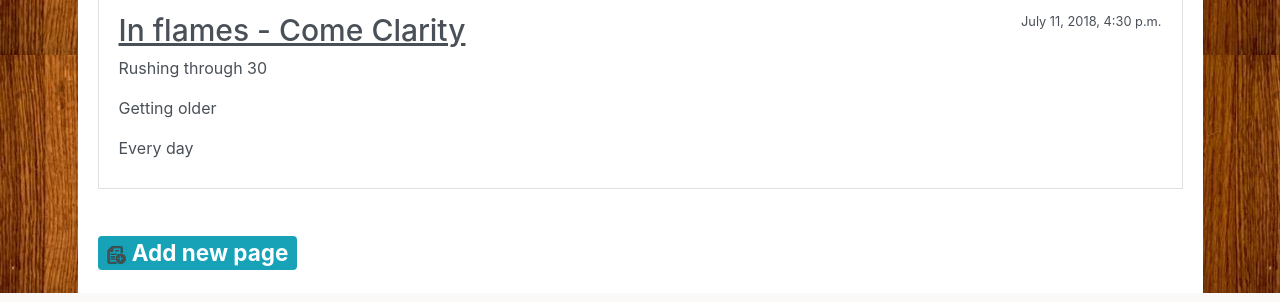
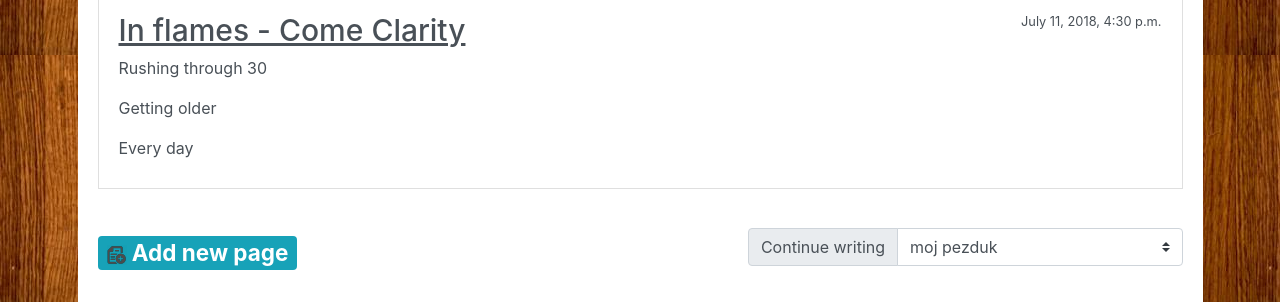
Before and after one commit to ssaprank/personal_wiki, a Django app: page / in a window 1280 px wide. Shown: the part 515-817 px from the top of the page. Run offline with Django 3.2, Linux system fonts and the light colour scheme; data comes from the database, SQL or seed files in the repository; both versions use the stored data as it was after the commit; some libraries are stand-ins or nearby versions.

Commit message:
wip pages list added

```diff
--- a/wiki/page/static/page/custom_js/create_page_script.js
+++ b/wiki/page/static/page/custom_js/create_page_script.js
@@ -125,7 +125,7 @@ $( document ).ready(function() {
 
     $("#id_tags").autocomplete({
         source: "api/get_page_tags",
-        minLength: 2,
+        minLength: 2
     });
 
     $("#id_tags").keyup(function(e) {
--- a/wiki/page/static/page/custom_js/index_page.js
+++ b/wiki/page/static/page/custom_js/index_page.js
@@ -36,9 +36,12 @@ $( document ).ready(function() {
 		$.get("api/get_search_pages/", data, function(data) { $('#page_list').html(data); });
 	}
 
-	$("#add_page_button").click(function(e) {
-		$.get("create");
+	$("#goon_wip_article").click(function(e) {
+		let url = $("#wip_article_select").val() + "/edit";
+		$.get({url: url, success: function(data) {
+			window.location.href = url;
+		}});
+
 	});
 
-
 });
--- a/wiki/page/templates/page/home.html
+++ b/wiki/page/templates/page/home.html
@@ -35,13 +35,24 @@
 	</div>
 </div>
 
-<div class="row mt-lg-3">
-	<div class="col-sm" id="add_new_page_button">
+<div class="row mt-lg-3 row-eq-height">
+	<div class="col-sm mb-2" id="add_new_page_button">
 		<a href="{% url 'page:create' %}" class="badge badge-info">
 			<img src="{% static 'page/images/add_page.png' %}" />
 			Add new page
 		</a>
 	</div>
+	<div class="col-sm-5 mb-3 input-group">
+		{% if wip_pages is not None %}
+		<div class="input-group-prepend">
+			<button class="btn btn-info input-group-text" id="goon_wip_article">Continue writing</button>
+  		</div>
+		<select class="custom-select" id="wip_article_select">
+			{% for wip_page in wip_pages %}
+				<option value="{{wip_page.id}}">{{wip_page.title}}</option>
+			{% endfor%}
+  		</select>
+  		{% endif %}
+	</div>
 </div>
-
 {% endblock %}
--- a/wiki/page/views.py
+++ b/wiki/page/views.py
@@ -25,11 +25,12 @@ def index(request):
 	template_name = 'page/home.html'
 
 	pages = Article.objects.filter(work_in_progress=False).order_by('-last_modified')[:5]
+	wip_pages = Article.objects.filter(work_in_progress=True)
 
 	for page in pages:
 		page.short_description = WikiStringHelper.get_article_short_description(page.html, 50)
 
-	render_params = {"greeting" : "hello", "pages" : pages}
+	render_params = {"greeting" : "hello", "pages" : pages, 'wip_pages' : wip_pages}
 	return render(request, template_name, render_params)
 
 def show_search_list(request):
@@ -82,8 +83,8 @@ def edit_page(request, page_id):
 			if hidden_tags_input is not None:
 				for tag in hidden_tags_input.split(','):
 					# if tag already exists
-					existing_tag = Tag.objects.get(name=tag)
-					if existing_tag is not None:
+					if Tag.objects.filter(name=tag).count() > 0:
+						existing_tag = Tag.objects.get(name=tag)
 						# if tag is already associated with page do nothing
 						if existing_tag.articles.get(pk=new_form.pk) is not None:
 							pass
@@ -119,6 +120,7 @@ def edit_page(request, page_id):
 
 			return render(request, template_name, render_params)
 	else:
+		print("non post request")
 		render_params['page_tags'] = Tag.objects.filter(articles__id=page_object.id)
 		render_params['page_form'] = ArticleForm(instance=page_object)
 		render_params['page_associated_tags'] = ""
@@ -148,8 +150,8 @@ def create_page(request):
 			if hidden_tags_input is not None:
 				for tag in hidden_tags_input.split(','):
 					# if tag already exists
-					existing_tag = Tag.objects.get(name=tag)
-					if existing_tag is not None:
+					if Tag.objects.filter(name=tag).count() > 0:
+						existing_tag = Tag.objects.get(name=tag)
 						# if tag is already associated with page do nothing
 						if existing_tag.articles.get(pk=new_form.pk) is not None:
 							pass
@@ -188,10 +190,11 @@ def get_page_tags(request):
 	mimetype = 'application/json'
 	if request.is_ajax():
 		search_query = request.GET.get('term', '')
-		tags = Tag.objects.filter(name__icontains=search_query).only('name')
+		tags = Tag.objects.filter(name__icontains=search_query)
 		results = []
 		for tag in tags:
-			results.append(tag.name)
+			if tag.articles.filter(work_in_progress=False).count() > 0:
+				results.append(tag.name)
 		data = json.dumps(results)
 	else:
 		data = 'fail'
```
Also changed, not shown: wiki/page/templates/page/show_page.html (+3 -10 lines), wiki/db.sqlite3.
